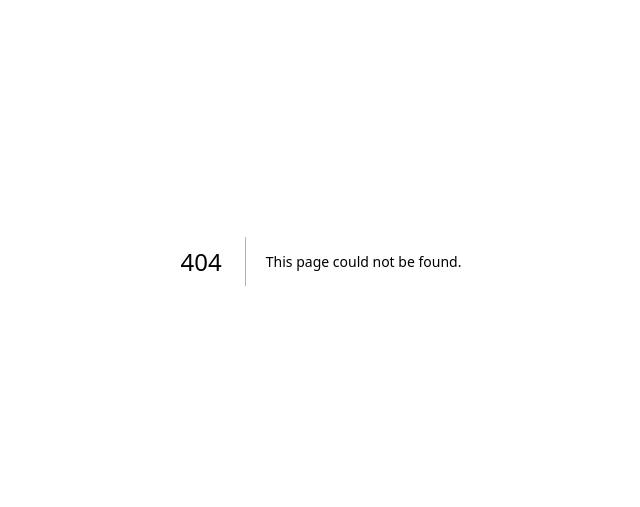
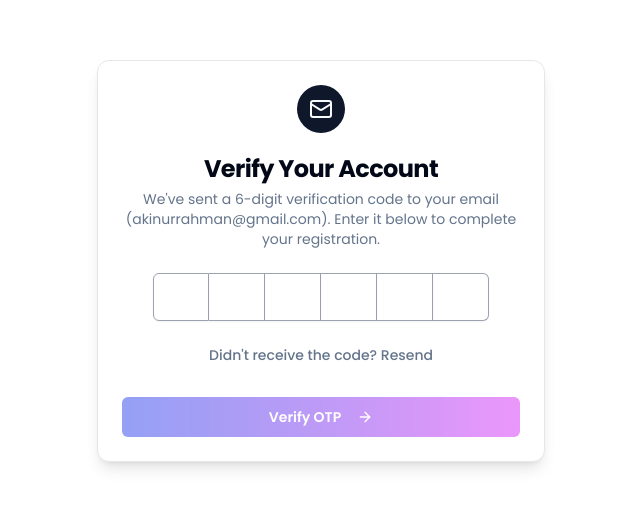
Before and after one commit to akinurrahman/peercircle-frontend, a Next.js app: page /otp-verification in a window 1280 px wide. Before the commit this address had no page. Shown: the part 139-646 px from the top of the page, without its empty margins (319-959 px from the left). Built offline with nearby package versions, Linux system fonts and the light colour scheme.

Commit message:
signup and otp verification done

```diff
--- /dev/null
+++ b/src/actions/auth/otp_verification.ts
@@ -0,0 +1,31 @@
+"use server";
+
+import { asyncRequestHandler } from "@/utils/asyncRequestHandler";
+import axios from "axios";
+
+interface OTPInterface {
+  status: string;
+  message: string;
+  token: string;
+  user_name: string;
+}
+
+export const handleOTPverification = async (
+  user_email: string,
+  otp: string
+) => {
+  return await asyncRequestHandler(() => {
+    return axios.post<OTPInterface>(
+      `${process.env.NEXT_PUBLIC_API_BASE_URL}/user/verify_otp`,
+      {
+        user_email,
+        otp,
+      },
+      {
+        headers: {
+          "Content-Type": "application/x-www-form-urlencoded",
+        },
+      }
+    );
+  });
+};
--- /dev/null
+++ b/src/actions/auth/signup.ts
@@ -0,0 +1,29 @@
+"use server";
+
+interface SignupResponse {
+  status: number;
+  message: string;
+}
+
+import { asyncRequestHandler } from "@/utils/asyncRequestHandler";
+import { SignUpSchemaType } from "@/validations/auth.schema";
+import axios from "axios";
+
+export const handleSignUp = async (data: SignUpSchemaType) => {
+  return await asyncRequestHandler(() => {
+    return axios.post<SignupResponse>(
+      `${process.env.NEXT_PUBLIC_API_BASE_URL}/user/register`,
+      {
+        full_name: data.fullName,
+        user_email: data.email,
+        password: data.password,
+        confirm_password: data.confirmPassword,
+      },
+      {
+        headers: {
+          "Content-Type": "application/x-www-form-urlencoded",
+        },
+      }
+    );
+  });
+};
--- a/src/app/(auth)/(user)/otp-varification/page.tsx
+++ b/src/app/(auth)/(user)/otp-verification/page.tsx
@@ -17,20 +17,30 @@ import {
   InputOTPSlot,
 } from "@/components/ui/input-otp";
 import { Mail, ArrowRight } from "lucide-react";
+import { useRouter, useSearchParams } from "next/navigation";
+import { handleOTPverification } from "@/actions/auth/otp_verification";
+import { toast } from "react-toastify";
+import { ButtonLoader } from "@/components/common/loader/loader";
 
-const OtpVarification = () => {
+const OtpVerification = () => {
+  const router = useRouter();
+  const searchParam = useSearchParams();
+  const email = searchParam.get("email");
   const [otp, setOtp] = useState("");
   const [error, setError] = useState("");
+  const [isSubmitting, setIsSubmitting] = useState(false);
 
-  const handleSubmit = (e: React.FormEvent) => {
+  const handleSubmit = async (e: React.FormEvent) => {
     e.preventDefault();
-
-    // Verify the OTP (simulate API call)
-    if (otp === "123456") {
-      console.log("OTP verified successfully!");
-      setError("");
+    setIsSubmitting(true);
+    const response = await handleOTPverification(email, otp);
+    setIsSubmitting(false);
+    if (response.success) {
+      toast.success(response.data.message);
+      router.push("/login");
     } else {
-      setError("Incorrect OTP. Please try again.");
+      setError(response.message);
+      toast.error(`Error: ${response.message}`);
     }
   };
 
@@ -104,10 +114,16 @@ const OtpVarification = () => {
               type="submit"
               variant="primary"
               className="w-full"
-              disabled={otp.length !== 6}
+              disabled={otp.length !== 6 || isSubmitting}
             >
-              Verify OTP
-              <ArrowRight className="ml-2 size-4 transition-transform group-hover:translate-x-1" />
+              {isSubmitting ? (
+                <ButtonLoader loadingText="Verifying OTP..." />
+              ) : (
+                <>
+                  Verify OTP
+                  <ArrowRight className="ml-2 size-4 transition-transform group-hover:translate-x-1" />
+                </>
+              )}
             </Button>
           </CardFooter>
         </form>
@@ -116,4 +132,4 @@ const OtpVarification = () => {
   );
 };
 
-export default OtpVarification;
+export default OtpVerification;
--- a/src/app/page.tsx
+++ b/src/app/page.tsx
@@ -1,7 +1,7 @@
 import React from "react";
 
 const page = () => {
-  return <div className="font-roboto">Hello world</div>;
+  return <div>Hello world</div>;
 };
 
 export default page;
--- a/src/components/user-side/AuthForm/signup-form.tsx
+++ b/src/components/user-side/AuthForm/signup-form.tsx
@@ -6,6 +6,9 @@ import { Form } from "@/components/ui/form";
 import FormFieldWrapper from "@/components/common/FormFieldWrapper";
 import { Button } from "@/components/ui/button";
 import { ButtonLoader } from "@/components/common/loader/loader";
+import { handleSignUp } from "@/actions/auth/signup";
+import { toast } from "react-toastify";
+import { useRouter } from "next/navigation";
 
 interface SignUpField {
   label: string;
@@ -46,6 +49,7 @@ const signUpFields: SignUpField[] = [
 ];
 
 const SignUpForm = () => {
+  const router = useRouter();
   const form = useForm<SignUpSchemaType>({
     mode: "onTouched",
     defaultValues: {
@@ -62,9 +66,13 @@ const SignUpForm = () => {
   } = form;
 
   const onSubmit: SubmitHandler<SignUpSchemaType> = async (data) => {
-    await new Promise((res) => setTimeout(res, 5000));
-
-    console.log("data", data);
+    const res = await handleSignUp(data);
+    if (res.success) {
+      toast.success(res.data.message || `OTP has been sent to ${data?.email}`);
+      router.push(`/otp-verification?email=${data?.email}`);
+    } else {
+      toast.error(`Error: ${res.message}`);
+    }
   };
 
   return (
```
